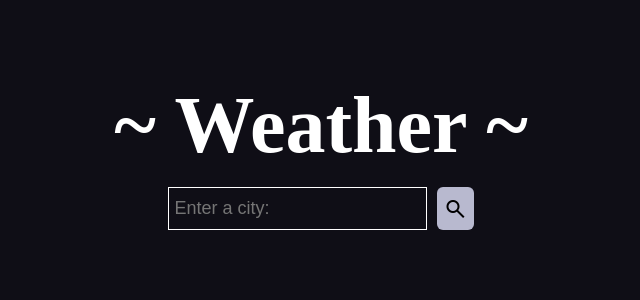
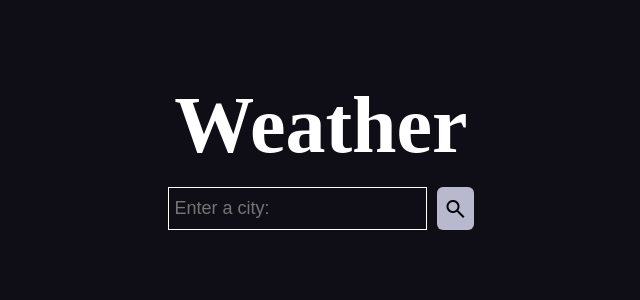
Before and after one commit to saskiabt/react-weather-app2, a React (Create React App) app: page / in a window 1280 px wide. Shown: the top 300 px of the page, without its empty margins (319-959 px from the left). Built offline with nearby package versions, Linux system fonts and the light colour scheme; a web font is replaced by a local one.

Commit message:
change heading text

```diff
--- a/src/components/Heading.jsx
+++ b/src/components/Heading.jsx
@@ -1,7 +1,7 @@
 import React from "react";
 
 function Heading() {
-  return <h1 className="title"> ~ Weather ~</h1>;
+  return <h1 className="title">Weather</h1>;
 }
 
 export default Heading;
```
